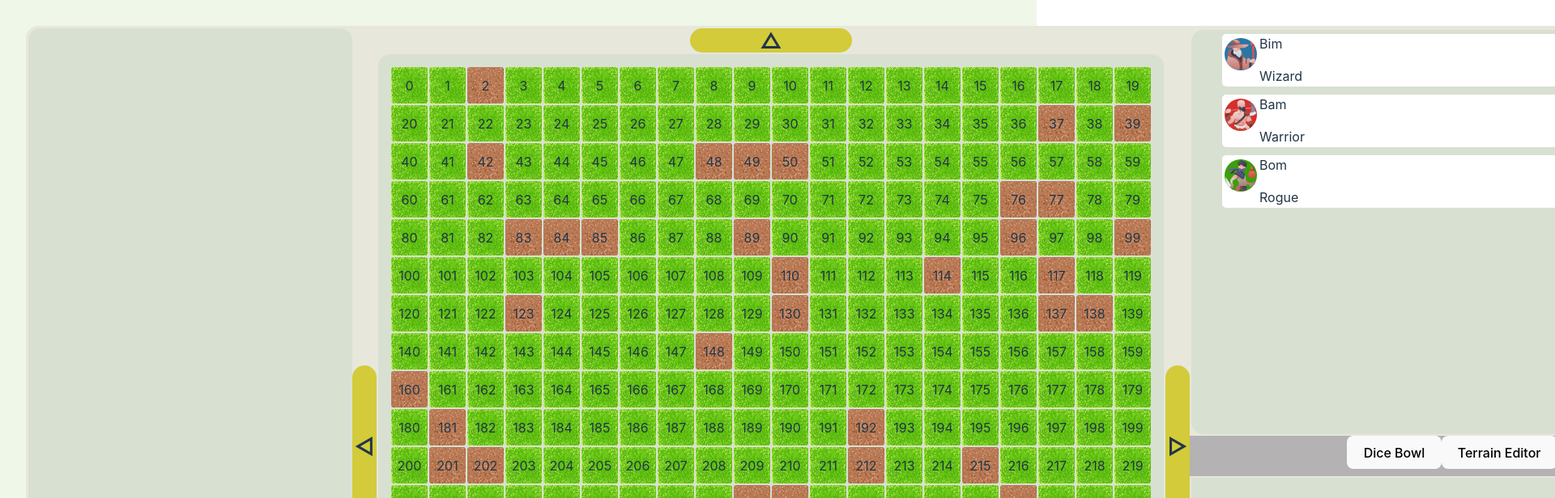
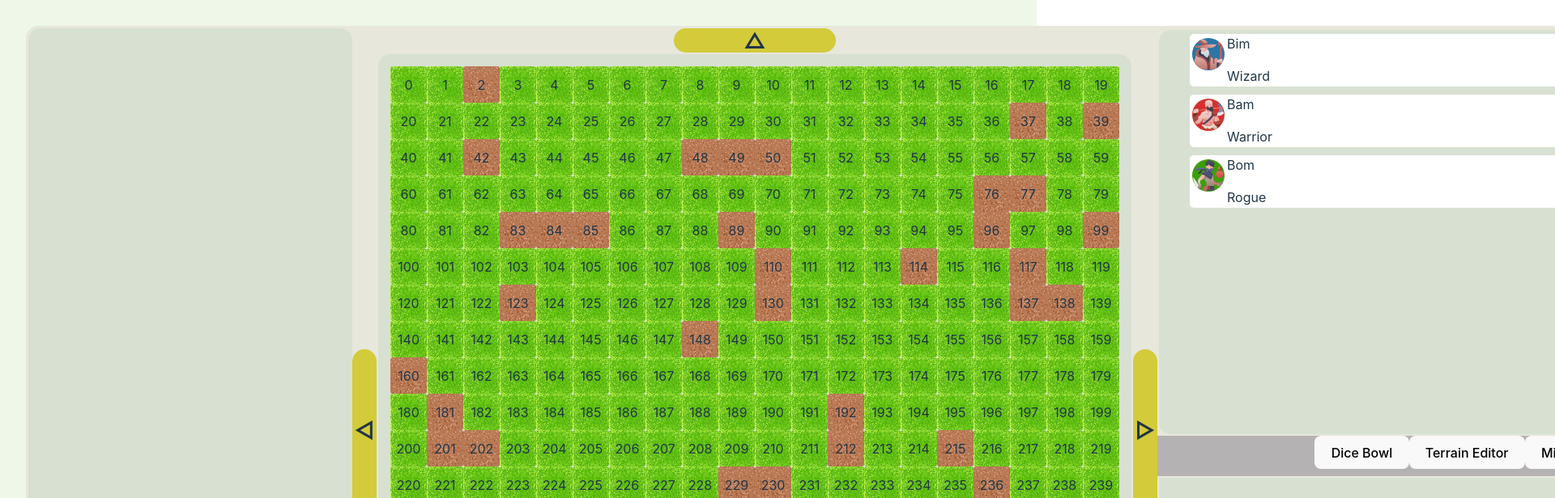
Before and after one commit to SirGraybon/dungeon_master, a React (Vite) app: page / in a window 1280 px wide. Shown: the top 616 px of the page at 81% size, 1920 px wide, since content can reach past the window. Built offline with nearby package versions, Linux system fonts and the light colour scheme.

Commit message:
adds framer motion package

```diff
--- a/package.json
+++ b/package.json
@@ -10,6 +10,7 @@
     "preview": "vite preview"
   },
   "dependencies": {
+    "framer-motion": "^10.15.1",
     "react": "^18.2.0",
     "react-dom": "^18.2.0"
   },
--- a/src/App.css
+++ b/src/App.css
@@ -17,6 +17,7 @@ html {
   background-color: #e7e7dc;
   padding: 3px;
   border-radius: 15px;
+  overflow: hidden;
 }
 /* .board {
   display: grid;
--- a/src/components/Board.jsx
+++ b/src/components/Board.jsx
@@ -1,21 +1,38 @@
 import "../styles/board.css";
 import shareState from "../state/StateContext";
 import { DragDropContext, Droppable, Draggable } from "react-beautiful-dnd";
-import grass from "../assets/terrain/grass.png"
-import dirt from "../assets/terrain/dirt.png"
-import wall from "../assets/terrain/wall.png"
+import grass from "../assets/terrain/grass.png";
+import dirt from "../assets/terrain/dirt.png";
+import wall from "../assets/terrain/wall.png";
+import { motion, AnimatePresence } from "framer-motion";
+
+const variants = {
+  initial: {
+    x: 200,
+    opacity: 0,
+  },
+  animate: {
+    x: 0,
+    opacity: 1,
+  },
+  exit: {  opacity: 0 },
+};
 
 export default function Board() {
-  const { cells, players, handleDrag, display, setDisplay, editTerrain, board_row, board_column, droppableCells } = shareState();
+  const { cells, editTerrain, board_row, board_column, droppableCells } =
+    shareState();
   return (
-    <div className="board">
+    <AnimatePresence>
+      <motion.div
+        variants={variants}
+        animate="animate"
+        initial="initial"
+        // exit="exit"
+        className="board"
+        key={cells[board_row]}
+      >
         {cells[board_row][board_column].map((cell, index) => {
           return (
-          <div>
-            <div className="horizontalPartition"></div>
-            <div className="innerCellHolder">
-              <div className="verticalPartition" >
-              </div>
             <Droppable
               droppableId={cell.id}
               key={cell.id}
@@ -24,10 +41,12 @@ export default function Board() {
             >
               {(provided) => (
                 <div
-                    className={droppableCells.includes(cell.id) ? "droppableCell" : "cell"}
+                  className={
+                    droppableCells.includes(cell.id) ? "droppableCell" : "cell"
+                  }
                   {...provided.droppableProps}
                   ref={provided.innerRef}
-                    style={{backgroundImage: `url(${cell.background})`}}
+                  style={{ backgroundImage: `url(${cell.background})` }}
                   onClick={() => editTerrain(index)}
                 >
                   {cell.content.map((player, index) => {
@@ -54,12 +73,9 @@ export default function Board() {
                 </div>
               )}
             </Droppable>
-              <div className="verticalPartition"></div>
-            </div>
-            <div className="horizontalPartition"></div>
-          </div>
           );
         })}
-    </div>
+      </motion.div>
+    </AnimatePresence>
   );
 }
--- a/src/components/InformationCenter.jsx
+++ b/src/components/InformationCenter.jsx
@@ -14,7 +14,7 @@ export default function InformationCenter() {
       <div className="source">
         {players.map((player, index) => {
           return (
-            <div className="playerCard" key={player.name}>
+            <div className="playerCard" key={player.characterName}>
               <Droppable
                 key={player.name}
                 droppableId="source"
--- a/src/components/MiniMap.jsx
+++ b/src/components/MiniMap.jsx
@@ -11,17 +11,17 @@ const MiniMap = function () {
       {cells.map((row, index) => {
         const rowIndex = index
         return (
-          <div className="minimapRow">
+          <div className="minimapRow" key={rowIndex}>
             {row.map((column, index) => {
               const columnIndex = index
               if (column.length > 1) {
                 if (rowIndex === board_row && columnIndex === board_column) {
-                  return <div className="minimapCellCurrent"></div>;
+                  return <div className="minimapCellCurrent" key={columnIndex}></div>;
                 }
 
-                return <div className="minimapCellExplored"></div>;
+                return <div className="minimapCellExplored" key={columnIndex}></div>;
               } else {
-                return <div className="minimapCellUnexplored"></div>;
+                return <div className="minimapCellUnexplored" key={columnIndex}></div>;
               }
             })}
           </div>
--- a/src/components/PlayArea.jsx
+++ b/src/components/PlayArea.jsx
@@ -4,26 +4,70 @@ import shareState from "../state/StateContext";
 import Board from "./Board";
 import InformationCenter from "./InformationCenter";
 import Feed from "./Feed";
-import "../styles/board.css"
+import "../styles/board.css";
+// import { motion, AnimatePresence } from "framer-motion";
+
+// const variants = {
+//   initial: {
+//     x: 200,
+//     opacity: 0,
+//   },
+//   animate: {
+//     x: 0,
+//     opacity: 1,
+//   },
+//   exit: { x: -200, opacity: 0 },
+// };
 
 const PlayArea = function (props) {
-  const { handleDrag, moveBoard, calculateDrop } = shareState();
+  const {
+    handleDrag,
+    moveBoard,
+    calculateDrop,
+    cells,
+    board_column,
+    board_row,
+  } = shareState();
 
-  const handleClick = function(direction){
-    moveBoard(direction)
-  }
+  const handleClick = function (direction) {
+    moveBoard(direction);
+  };
 
   return (
-    <DragDropContext onDragEnd={handleDrag} >
+    <DragDropContext onDragEnd={handleDrag}>
       <div className="playArea">
         <Feed />
-        <div className="boardMoveButtonVertical" onClick={() => handleClick("left")}>◁</div>
+        <div
+          className="boardMoveButtonVertical"
+          onClick={() => handleClick("left")}
+        >
+          ◁
+        </div>
         <div>
-          <div className="boardMoveButtonHorizontal" onClick={() => handleClick("up")}>△</div>
-          <Board />
-          <div className="boardMoveButtonHorizontal" onClick={() => handleClick("down")}>▽</div>
+          <div
+            className="boardMoveButtonHorizontal"
+            onClick={() => handleClick("up")}
+          >
+            △
+          </div>
+
+            <div>
+              <Board />
+            </div>
+
+          <div
+            className="boardMoveButtonHorizontal"
+            onClick={() => handleClick("down")}
+          >
+            ▽
+          </div>
         </div>
-        <div className="boardMoveButtonVertical" onClick={() => handleClick("right")}>▷</div>
+        <div
+          className="boardMoveButtonVertical"
+          onClick={() => handleClick("right")}
+        >
+          ▷
+        </div>
         <InformationCenter />
       </div>
     </DragDropContext>
--- a/src/state/state.js
+++ b/src/state/state.js
@@ -49,9 +49,9 @@ const updateDateTime = function () {
   year = new Date().getFullYear(); //To get the Current Year
   month = new Date().getMonth() + 1; //To get the Current Month
   day = new Date().getDate(); //To get the Current Day
-  hours = new Date().getHours(); //To get the Current Hours
-  min = new Date().getMinutes(); //To get the Current Minutes
-  sec = new Date().getSeconds(); //To get the Current Secondsconsole.log(date)
+  hours = new Date().getHours().toFixed(.1); //To get the Current Hours
+  min = new Date().getMinutes().toFixed(.1); //To get the Current Minutes
+  sec = new Date().getSeconds().toFixed(.1); //To get the Current Secondsconsole.log(date)
 };
 
 ////////////////////REDUCER SWITCH CASEs////////////////////////////////////////////////////////////
--- a/src/styles/board.css
+++ b/src/styles/board.css
@@ -8,6 +8,7 @@
   border-radius: 15px;
   padding: 15px;
   overflow: hidden;
+  /* transition: 0.1s; */
 }
 .cell {
   display: flex;
@@ -17,7 +18,7 @@
   height: 45px;
   /* background-color: aquamarine; */
   /* margin: 2px; */
-  transition: 0.2s;
+  /* transition: 0.1s; */
   background-size: calc(100);
   border-radius: 3px;
   overflow: hidden;
```
Also changed, not shown: 1 other file (tests, documents, lock files or other folders). Lines whose indentation alone changed are shown as unchanged.
